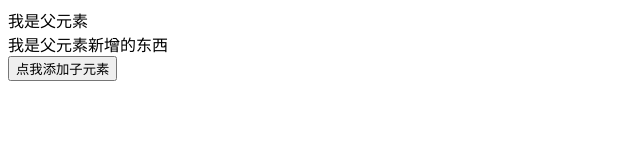
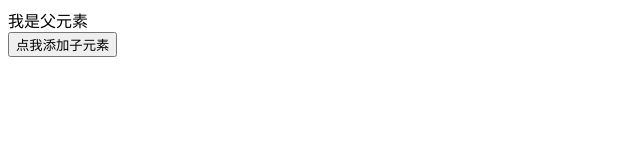
Before and after one commit to 1019054290/new, a plain HTML site: page 数组去重/index.html in a window 1280 px wide. Shown: the whole page, without its empty margins (0-640 px from the left). Drawn offline with Linux system fonts and the light colour scheme.

Commit message:
删除无用信息

```diff
--- a/数组去重/index.html
+++ b/数组去重/index.html
@@ -9,7 +9,6 @@
 	<body>
 		<!--//数组去重-->
 		<div id="box">我是父元素</div>
-		<div id="box">我是父元素新增的东西</div>
 		<button id="btn">点我添加子元素</button>
 		<br />
 		<script type="text/javascript">
```
